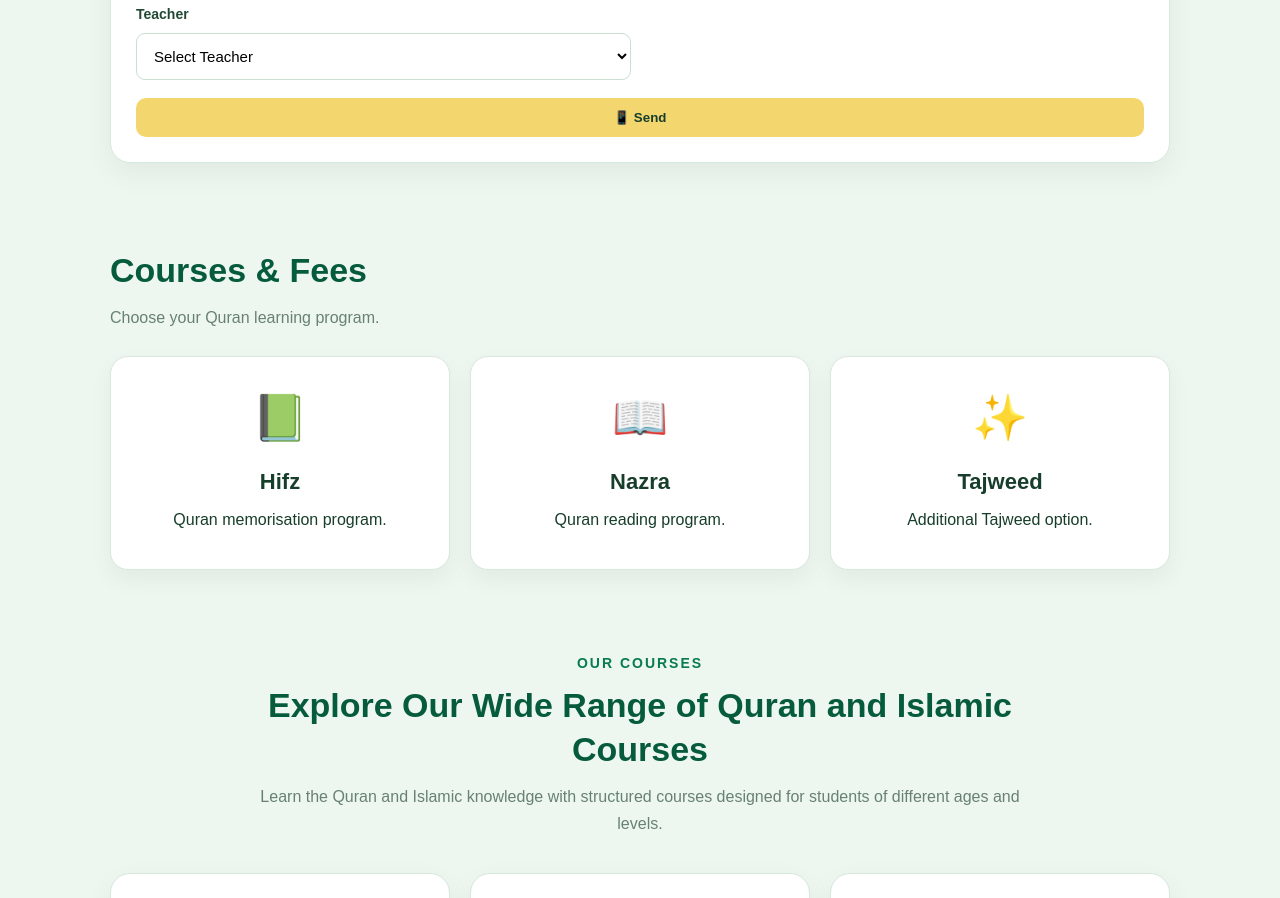
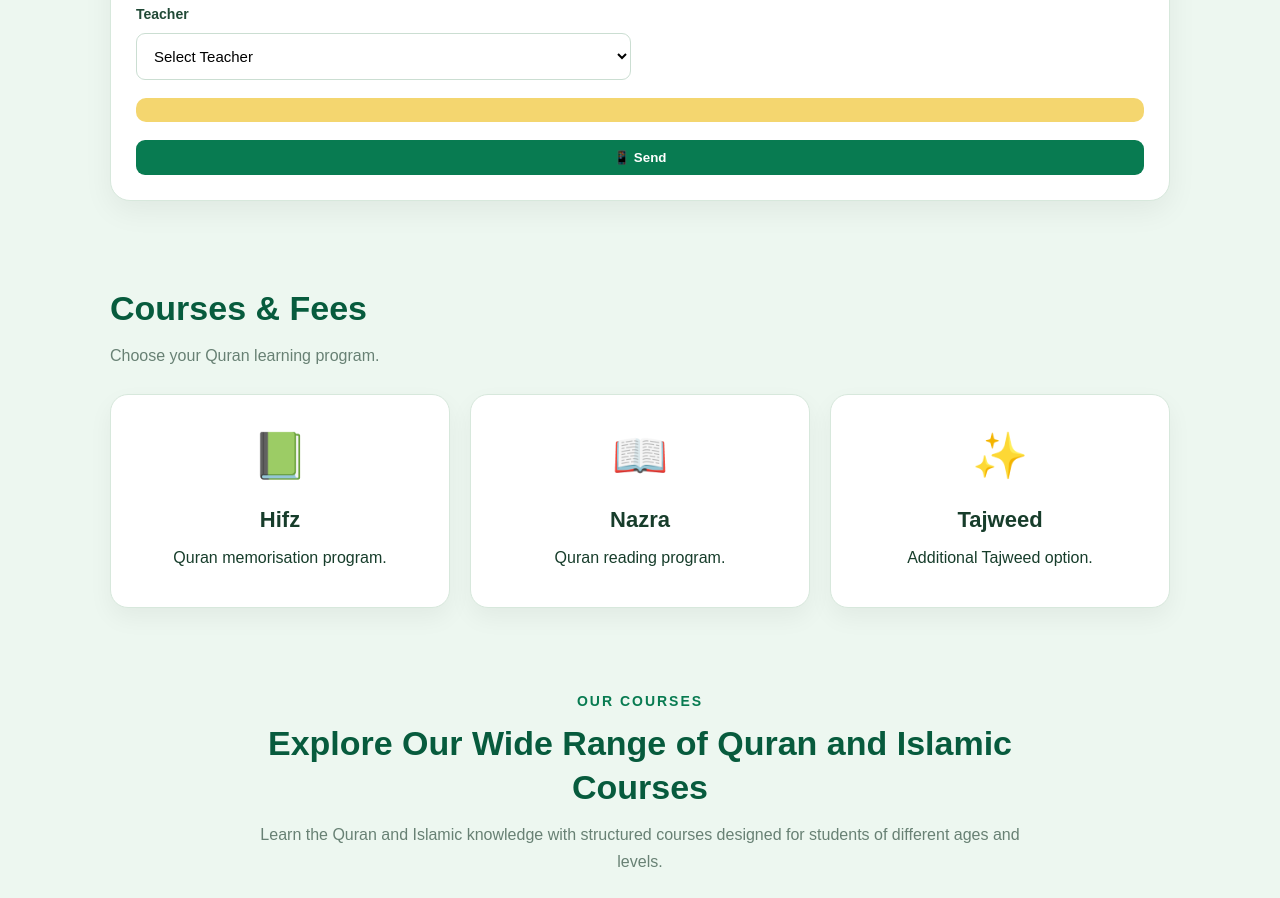
Before and after one commit to awantvhouse-crypto/IQRA-QURAN.ACADEMY, a plain HTML site: page index.html in a window 1280 px wide. Shown: the part 2193-3091 px from the top of the page. Drawn offline with Linux system fonts and the light colour scheme.

Commit message:
Update index.html

```diff
--- a/index.html
+++ b/index.html
@@ -2095,7 +2095,13 @@ class="button full"
 type="submit"
 >
 
-
+</button>
+
+<button
+type="button"
+class="green-button full"
+onclick="sendStudentToTeacher()"
+>
 📱 Send
 </button>
 
```
